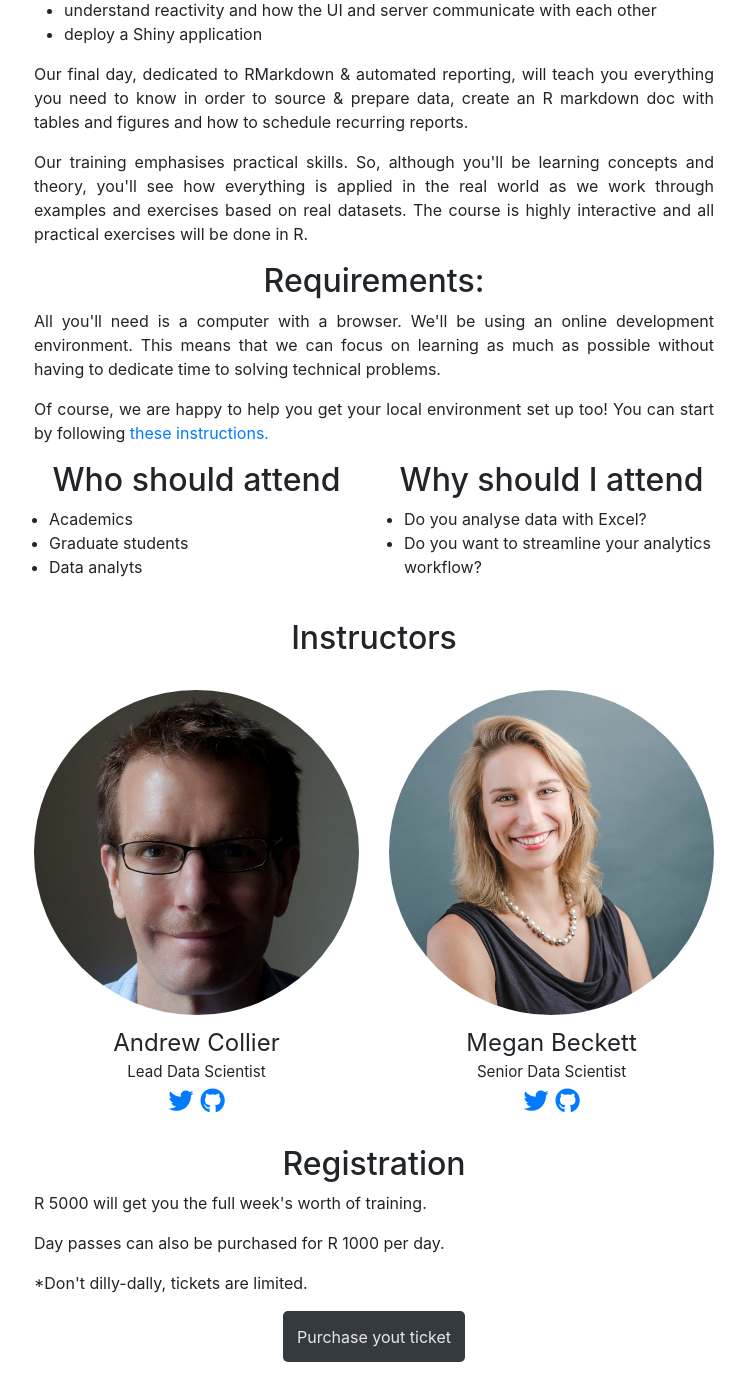
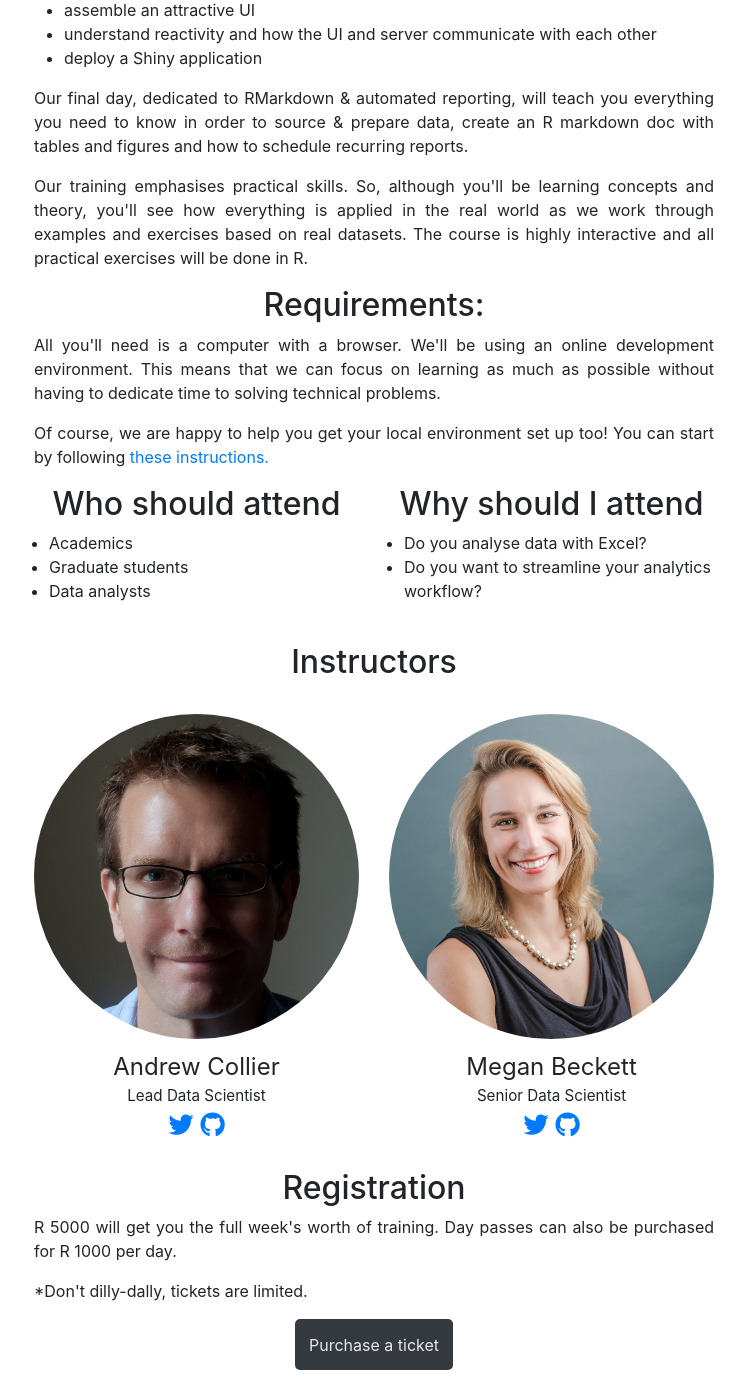
Before and after one commit to exegetic-analytics/intro-data-science-r-cape-town, a Jekyll site: the page built from index.md, in a window 1280 px wide and 1400 px high, scrolled down 1351 px. Shown: the whole window, without its empty margins (266-1011 px from the left). Built offline with Jekyll 4.4.1, drawn with Linux system fonts in a browser that asks for light colours; nearby versions of some CDN libraries; some of the changed text lies outside the part shown.

Commit message:
Tidied up doc.

```diff
--- a/_layouts/home.html
+++ b/_layouts/home.html
@@ -70,7 +70,7 @@ layout: default
   <p>This course is aimed at people who have little to no R experience, we will open with an <b>Introduction to R</b> introducing the fundamental features of the language. This will serve as a foundation for the rest of the course.</p>
   <p>Next up: <b>Data Wrangling</b>! Here you'll become more familiar with your new best friend, the <a href="https://www.tidyverse.org/">Tidyverse</a>. From loading data from different file types to functional programming with purrr, we've got it all covered.</p>
   <p>On day 2 we'll demonstrate how to combine the basic components of <b>ggplot2</b> in order to form sophisticated <b>visualisations</b>. We’ll then take a look at extensions for labelling points in congested scatterplots and producing animations.</p>
-  <p>Machine Learning will be our next focus. We'll cover both classification and linear models. </p>
+  <p><b>Machine Learning</b> will be our next focus. We'll cover both classification and linear models. </p>
   <p>By the end of day 4 you'll be well on your way to becoming a <b>Shiny</b> sovereign having learned how to:
     <ul>
       <li>understand the structure of a Shiny application (UI and server)</li>
@@ -90,7 +90,7 @@ layout: default
               <ul>
                 <li>Academics</li>
                 <li>Graduate students</li>
-                <li>Data analyts</li>
+                <li>Data analysts</li>
               </ul>
             </div>
             <div class="column">
@@ -145,12 +145,11 @@ layout: default
         </div>
 <br>
         <h2>Registration</h2>
-        <p>R 5000 will get you the full week's worth of training.</p>
-        <p>Day passes can also be purchased for R 1000 per day.</p>
+        <p>R 5000 will get you the full week's worth of training. Day passes can also be purchased for R 1000 per day.</p>
         <p>*Don't dilly-dally, tickets are limited.</p>
 
       <div class="register2">
-        <button type="button" class="register">Purchase yout ticket</button>
+        <button type="button" class="register">Purchase a ticket</button>
       </div>
   {{ content }}
 
```
